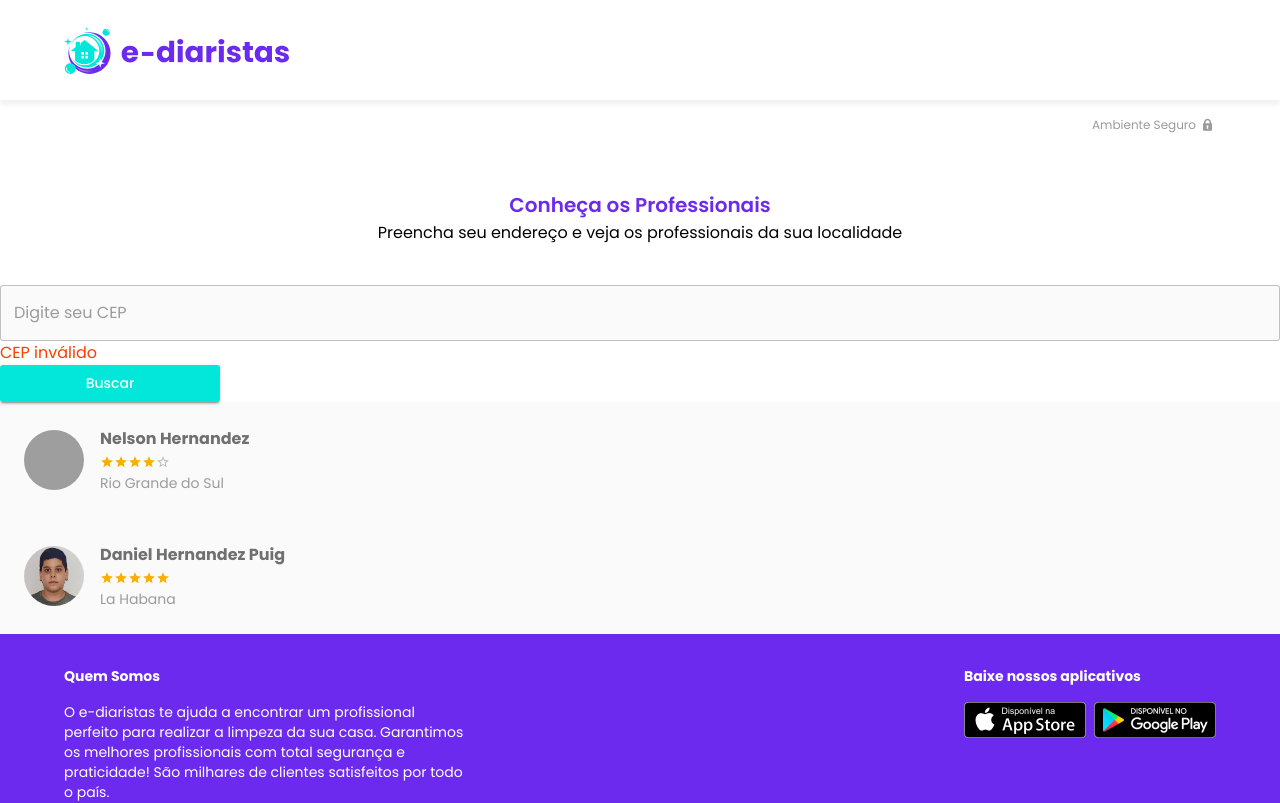
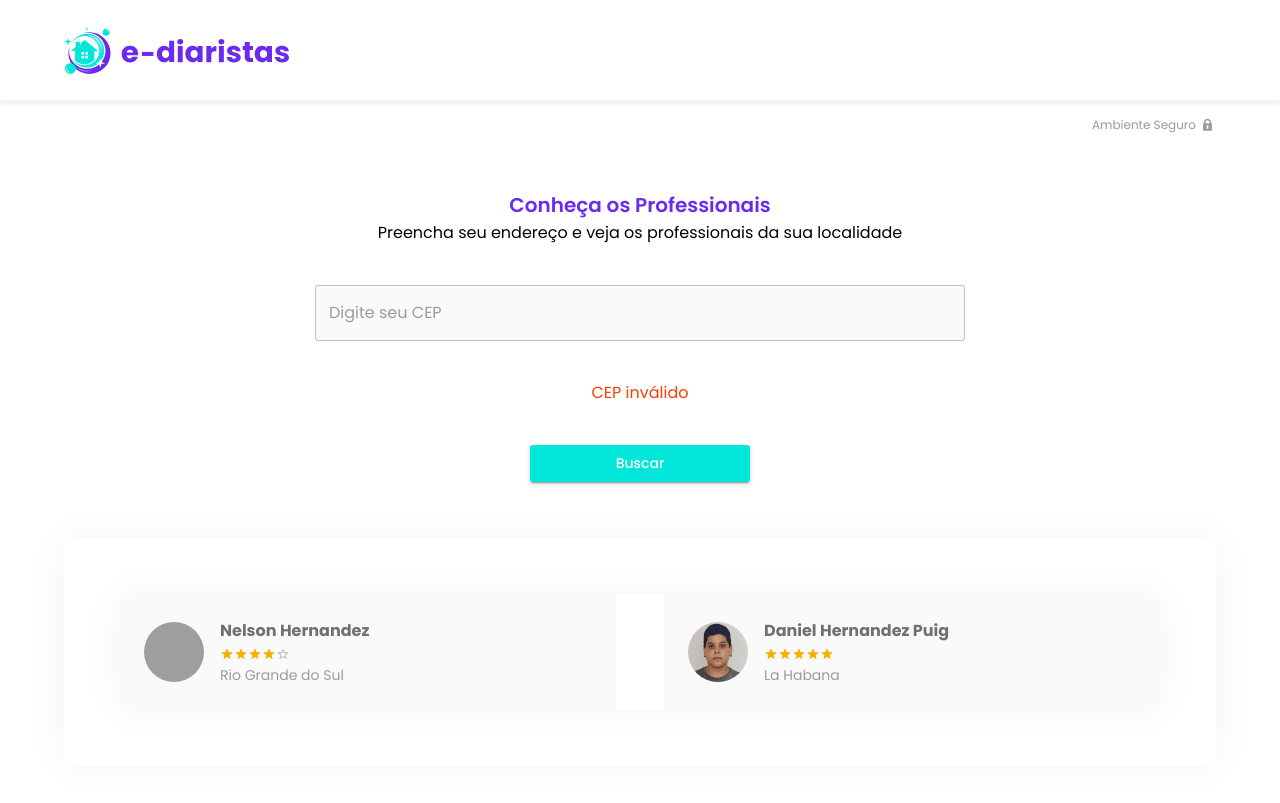
Before and after one commit to nelsoneo/multiStack-ediaristas, a Next.js app: page / in a window 1280 px wide. Shown: the top 803 px of the page. Built offline with nearby package versions, Linux system fonts and the light colour scheme; grey boxes are pictures that could not be loaded.

Commit message:
index style

```diff
--- a/src/pages/index.tsx
+++ b/src/pages/index.tsx
@@ -3,8 +3,12 @@
 import PageTitle from 'ui/components/data-display/PageTitle/PageTitle';
 import UserInformation from 'ui/components/data-display/UserInformation/UserInformation';
 import TextFieldMask from "ui/components/inputs/TextFieldMask/TextFieldMask";
-import { Button, Typography } from "@mui/material";
-import { FormElementsContainer } from 'ui/styles/pages/index.style';
+import { Button, Typography, Container } from "@mui/material";
+import {
+  FormElementsContainer,
+  ProfessionaisPaper,
+  ProfessionaisContainer,
+} from "ui/styles/pages/index.style";
 
 const Home: NextPage = () => {
   return (
@@ -17,6 +21,7 @@
         }
       />
 
+      <Container>
         <FormElementsContainer>
           <TextFieldMask
             mask={"99.999-999"}
@@ -24,12 +29,18 @@
             fullWidth
             variant={"outlined"}
           />
-        <Typography color={'error'}>CEP inválido</Typography>
-        <Button variant={"contained"} color={"secondary"} sx={{ width: "220px" }}>
+          <Typography color={"error"}>CEP inválido</Typography>
+          <Button
+            variant={"contained"}
+            color={"secondary"}
+            sx={{ width: "220px" }}
+          >
             Buscar
           </Button>
         </FormElementsContainer>
 
+        <ProfessionaisPaper>
+          <ProfessionaisContainer>
             <UserInformation
               name={"Nelson Hernandez"}
               picture={"https://github.com/nelsoneo.png"}
@@ -42,6 +53,10 @@
               rating={5}
               description={"La Habana"}
             />
+          </ProfessionaisContainer>
+        </ProfessionaisPaper>
+      </Container>
+
     </div>
   );
 };
--- a/src/ui/styles/pages/index.style.tsx
+++ b/src/ui/styles/pages/index.style.tsx
@@ -1,3 +1,41 @@
 import { styled } from "@mui/material/styles";
+import {Paper} from '@mui/material'
 
-export const FormElementsContainer = styled('div')``;
+export const FormElementsContainer = styled('div')`
+    display: flex;
+    flex-direction: column;
+    align-items: center;
+    gap: ${({ theme }) => theme.spacing(5)};
+    max-width: 650px;
+    margin: 0 auto ${({ theme }) => theme.spacing(7)};
+`;
+
+export const ProfessionaisPaper = styled(Paper)`
+padding: ${({ theme }) => theme.spacing(7)};;
+margin: 0 auto ${({ theme }) => theme.spacing(10)};
+
+${({ theme }) => theme.breakpoints.down('md')} {
+    &.MuiPaper-root {
+        padding: 0;
+        box-shadow: none;
+    }
+}
+`;
+
+export const ProfessionaisContainer = styled(Paper)`
+  display: grid;
+  grid-template-columns: 1fr;
+
+  ${({ theme }) => theme.breakpoints.up("md")} {
+    grid-template-columns: repeat(2, 1fr);
+    gap: ${({ theme }) => theme.spacing(6)};
+  }
+
+  ${({ theme }) => theme.breakpoints.down("md")} {
+    margin-left: ${({theme}) => theme.spacing(-2)};
+    margin-right: ${({ theme }) => theme.spacing(-2)};
+    > ::nth-of-type(odd) {
+        background-color: ${({theme}) => theme.palette.background.paper};
+    }
+  }
+`;
```
Lines whose indentation alone changed are shown as unchanged.
